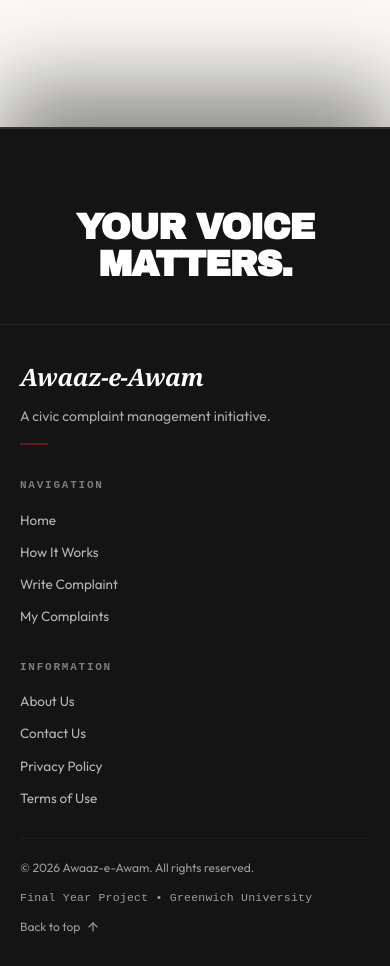
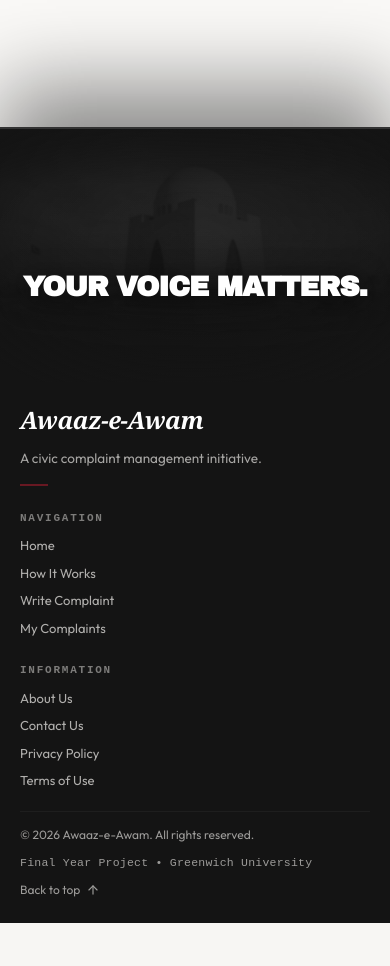
Before and after one commit to Fahadali9932/roman-urdu-complaint-classifier, a React (Vite) app: page / in a window 390 px wide. Shown: the part 3080-4046 px from the top of the page. After the commit the page ends 4003 px from the top, so only its background shows below. Built offline with nearby package versions, Linux system fonts and the light colour scheme; a web font is replaced by a local one.

Commit message:
feat: redesign footer with monochrome architectural backdrop

```diff
--- a/src/components/layout/PublicFooter.css
+++ b/src/components/layout/PublicFooter.css
@@ -2,6 +2,7 @@
    MONOCHROME CIVIC EDITORIAL FOOTER DESIGN SYSTEM
    Editorial Black #141414 | Paper White #F7F6F3 | Blood Maroon #681822
    Soft Gray #E5E3E0 | Graphite #323232
+   Architectural Backdrop: Mazar-e-Quaid, Karachi, Sindh
    ========================================================================== */
 
 .civic-editorial-footer {
@@ -29,7 +30,15 @@
   overflow: hidden;
 }
 
-/* Zone A: Editorial Statement Scene (Upper Portion ~55-60% height) */
+.footer-animated-track .footer-canvas {
+  position: sticky;
+  top: 0;
+  height: 100vh;
+}
+
+/* ==========================================================================
+   ZONE A: UPPER ARCHITECTURAL STATEMENT SCENE (~52-55% Viewport Height)
+   ========================================================================== */
 .footer-zone-a {
   position: relative;
   z-index: 10;
@@ -37,16 +46,62 @@
   display: flex;
   flex-direction: column;
   align-items: center;
-  justify-content: flex-start;
-  padding-top: clamp(120px, 17vh, 170px);
-  padding-bottom: 24px;
+  justify-content: center;
+  width: 100%;
+  min-height: 0;
+  padding-top: clamp(80px, 11vh, 108px);
+  padding-bottom: 20px;
   padding-left: clamp(16px, 4vw, 40px);
   padding-right: clamp(16px, 4vw, 40px);
   text-align: center;
+  overflow: hidden;
+}
+
+/* Mazar-e-Quaid Architectural Backdrop */
+.footer-monument-layer {
+  position: absolute;
+  inset: 0;
+  pointer-events: none;
+  overflow: hidden;
+  z-index: 1;
+}
+
+.footer-monument-img {
   width: 100%;
+  height: 100%;
+  object-fit: cover;
+  object-position: center 36%;
+  opacity: 0.70;
+  transform-origin: center center;
+}
+
+/* Atmospheric Multi-Stop Gradient Overlay (Dissolves monument smoothly into #141414) */
+.footer-monument-gradient {
+  position: absolute;
+  inset: 0;
+  pointer-events: none;
+  z-index: 2;
+  background:
+    radial-gradient(
+      ellipse 75% 70% at 50% 48%,
+      rgba(20, 20, 20, 0.20) 0%,
+      rgba(20, 20, 20, 0.60) 62%,
+      #141414 92%,
+      #141414 100%
+    ),
+    linear-gradient(
+      to bottom,
+      rgba(20, 20, 20, 0.90) 0%,
+      rgba(20, 20, 20, 0.35) 22%,
+      rgba(20, 20, 20, 0.45) 55%,
+      rgba(20, 20, 20, 0.88) 82%,
+      #141414 100%
+    );
 }
 
 .footer-statement-inner {
+  position: relative;
+  z-index: 10;
   max-width: 1380px;
   margin: 0 auto;
   width: 100%;
@@ -58,11 +113,12 @@
 }
 
 .footer-statement-headline {
-  font-size: clamp(2.5rem, min(6.2vw, 8.5vh), 5.75rem);
+  font-size: clamp(2.5rem, min(6.0vw, 8.2vh), 5.75rem);
   line-height: 1.04;
   letter-spacing: -0.035em;
   text-transform: uppercase;
   color: #FFFFFF;
+  text-shadow: 0 4px 28px rgba(0, 0, 0, 0.65);
   margin: 0 auto;
   text-align: center;
   width: 100%;
@@ -74,14 +130,15 @@
   }
 }
 
-/* Zone B: Functional Civic Grid & Attribution (Lower ~40-45% height) */
+/* ==========================================================================
+   ZONE B: LOWER FUNCTIONAL FOOTER (~45-48% Viewport Height)
+   ========================================================================== */
 .footer-zone-b {
   position: relative;
   z-index: 10;
   background-color: #141414;
-  border-top: 1px solid rgba(229, 227, 224, 0.08);
-  padding-top: clamp(28px, 4vh, 42px);
-  padding-bottom: clamp(24px, 3.5vh, 38px);
+  padding-top: clamp(24px, 3.5vh, 36px);
+  padding-bottom: clamp(24px, 3.5vh, 36px);
   padding-left: clamp(20px, 5vw, 64px);
   padding-right: clamp(20px, 5vw, 64px);
   width: 100%;
@@ -94,15 +151,15 @@
   width: 100%;
 }
 
-/* Multi-column Grid (2fr Brand | 1fr Nav | 1fr Info) */
+/* 3-Column Editorial Grid: Left Brand (2fr) | Center Nav (1fr) | Right Info (1fr) */
 .footer-grid {
   display: grid;
   grid-template-columns: 2fr 1fr 1fr;
-  gap: clamp(28px, 4.5vw, 64px);
-  margin-bottom: clamp(24px, 3.5vh, 40px);
+  gap: clamp(32px, 5vw, 72px);
+  margin-bottom: clamp(22px, 3vh, 34px);
 }
 
-/* Column 1: Brand */
+/* Column 1: Brand Wordmark & Truthful Tagline */
 .footer-col-brand {
   display: flex;
   flex-direction: column;
@@ -110,7 +167,7 @@
 }
 
 .footer-brand-title {
-  font-size: clamp(24px, 2.4vw, 32px);
+  font-size: clamp(24px, 2.3vw, 30px);
   font-style: italic;
   font-weight: 700;
   color: #FFFFFF;
@@ -125,12 +182,12 @@
 }
 
 .footer-brand-tagline {
-  font-size: 14px;
+  font-size: 13.5px;
   line-height: 1.6;
   color: #E5E3E0;
-  opacity: 0.72;
+  opacity: 0.70;
   margin-top: 10px;
-  max-width: 340px;
+  max-width: 320px;
   font-weight: 400;
 }
 
@@ -138,10 +195,10 @@
   width: 28px;
   height: 2px;
   background-color: #681822;
-  margin-top: 16px;
+  margin-top: 14px;
 }
 
-/* Columns 2 & 3: Links */
+/* Columns 2 & 3: Navigation & Information Lists */
 .footer-col-links {
   display: flex;
   flex-direction: column;
@@ -154,7 +211,7 @@
   text-transform: uppercase;
   letter-spacing: 0.16em;
   color: #E5E3E0;
-  opacity: 0.5;
+  opacity: 0.50;
   margin-bottom: 16px;
   font-weight: 600;
 }
@@ -162,14 +219,14 @@
 .footer-links-list {
   display: flex;
   flex-direction: column;
-  gap: 12px;
+  gap: 11px;
   width: 100%;
 }
 
 .footer-link {
-  font-size: 13.5px;
+  font-size: 13px;
   color: #E5E3E0;
-  opacity: 0.78;
+  opacity: 0.75;
   text-decoration: none;
   transition: opacity 180ms ease, color 180ms ease;
   font-weight: 400;
@@ -181,7 +238,7 @@
   color: #FFFFFF;
 }
 
-/* Bottom Bar: Copyright, Academic note & Back to top */
+/* Bottom Bar: Copyright, Academic Attribution & Back to top */
 .footer-bottom-bar {
   display: flex;
   flex-wrap: wrap;
@@ -264,24 +321,44 @@
   }
 
   .footer-zone-a {
-    padding-top: 80px;
-    padding-bottom: 40px;
+    min-height: clamp(220px, 30vh, 280px);
+    padding-top: 88px;
+    padding-bottom: 24px;
+    justify-content: center;
   }
 
   .footer-statement-headline {
     white-space: normal;
-    font-size: clamp(2.25rem, 8vw, 3.5rem);
+    font-size: clamp(1.75rem, 6.8vw, 2.5rem);
+    line-height: 1.1;
+  }
+
+  .footer-zone-b {
+    padding-top: 20px;
+    padding-bottom: 24px;
+    padding-left: 20px;
+    padding-right: 20px;
   }
 
   .footer-grid {
     grid-template-columns: 1fr;
-    gap: 32px;
+    gap: 24px;
+    margin-bottom: 20px;
+  }
+
+  .footer-col-heading {
+    margin-bottom: 10px;
+  }
+
+  .footer-links-list {
+    gap: 8px;
   }
 
   .footer-bottom-bar {
     flex-direction: column;
     align-items: flex-start;
-    gap: 12px;
+    gap: 10px;
+    padding-top: 14px;
   }
 }
 
@@ -313,6 +390,7 @@
     overflow: visible;
   }
 
+  .footer-monument-img,
   .footer-statement-headline,
   .footer-zone-b {
     transform: none !important;
--- a/src/components/layout/PublicFooter.tsx
+++ b/src/components/layout/PublicFooter.tsx
@@ -2,6 +2,8 @@ import React, { useState, useEffect, useRef, useCallback } from 'react';
 import { Link, useLocation } from 'react-router-dom';
 import { ArrowUp } from 'lucide-react';
 import { useLanguage } from '../../context/LanguageContext';
+import mazarDesktop from '../../assets/mazar-e-quaid-monochrome.jpg';
+import mazarMobile from '../../assets/mazar-e-quaid-mobile.jpg';
 import './PublicFooter.css';
 
 const copyrightYear = new Date().getFullYear();
@@ -23,6 +25,7 @@ export const PublicFooter: React.FC<PublicFooterProps> = ({ isHomePage }) => {
   const isHome = isHomePage ?? (location.pathname === '/');
 
   const containerRef = useRef<HTMLElement>(null);
+  const backdropRef = useRef<HTMLImageElement>(null);
   const headlineRef = useRef<HTMLHeadingElement>(null);
   const functionalRef = useRef<HTMLDivElement>(null);
 
@@ -90,16 +93,24 @@ export const PublicFooter: React.FC<PublicFooterProps> = ({ isHomePage }) => {
     (p: number) => {
       if (prefersReducedMotion || isMobile || !isHome) return;
 
-      // Headline motion: starts slightly lower (+44px) and glides upward smoothly into position
+      // Subtle architectural backdrop parallax: gentle translation + scale settle
+      const tBackdrop = smoother(clamp01(p / 0.85));
+      const backdropY = (1 - tBackdrop) * 18;
+      const backdropScale = 1.05 - tBackdrop * 0.03; // 1.05 -> 1.02
+      if (backdropRef.current) {
+        backdropRef.current.style.transform = `translate3d(0, ${backdropY}px, 0) scale(${backdropScale})`;
+      }
+
+      // Headline motion: starts slightly lower (+36px) and glides upward smoothly into position in Zone A center
       const tHeadline = smoother(clamp01(p / 0.70));
-      const headlineY = (1 - tHeadline) * 44;
+      const headlineY = (1 - tHeadline) * 36;
       if (headlineRef.current) {
         headlineRef.current.style.transform = `translate3d(0, ${headlineY}px, 0)`;
       }
 
-      // Zone B Functional Grid motion: reveals and slides up (+24px -> 0px)
+      // Zone B Functional Grid motion: reveals and slides up (+20px -> 0px)
       const tFunctional = smoother(clamp01((p - 0.15) / 0.60));
-      const functionalY = (1 - tFunctional) * 24;
+      const functionalY = (1 - tFunctional) * 20;
       if (functionalRef.current) {
         functionalRef.current.style.transform = `translate3d(0, ${functionalY}px, 0)`;
         functionalRef.current.style.opacity = `${tFunctional}`;
@@ -190,29 +201,55 @@ export const PublicFooter: React.FC<PublicFooterProps> = ({ isHomePage }) => {
       aria-label={ur ? 'آوازِ عوام کا اختتامیہ' : 'Awaaz-e-Awam civic footer'}
     >
       <div className={`footer-canvas ${isHome && !isMobile && !prefersReducedMotion ? 'sticky top-0 h-screen' : ''}`}>
-        {/* Zone A: Upper Closing Statement Scene (~55-60% height) */}
+
+        {/* ====================================================================
+            ZONE A: UPPER ARCHITECTURAL STATEMENT SCENE (~52-55% Viewport Height)
+            Subtle grayscale Mazar-e-Quaid background with prominent centered headline
+            ==================================================================== */}
         <div className="footer-zone-a">
+          {/* Mazar-e-Quaid Architectural Backdrop Layer */}
+          <div className="footer-monument-layer" aria-hidden="true">
+            <picture>
+              <source media="(max-width: 768px)" srcSet={mazarMobile} />
+              <img
+                ref={backdropRef}
+                src={mazarDesktop}
+                alt=""
+                className="footer-monument-img will-change-transform"
+                loading="lazy"
+                decoding="async"
+              />
+            </picture>
+            {/* Atmospheric gradient overlay: blends monument seamlessly into #141414 */}
+            <div className="footer-monument-gradient" />
+          </div>
+
+          {/* Foreground Editorial Headline Scene */}
           <div className="footer-statement-inner">
             <h2
               ref={headlineRef}
               className="footer-statement-headline font-display will-change-transform"
-              style={isHome && !isMobile && !prefersReducedMotion ? { transform: 'translate3d(0, 44px, 0)' } : undefined}
+              style={isHome && !isMobile && !prefersReducedMotion ? { transform: 'translate3d(0, 36px, 0)' } : undefined}
             >
               {t('footerHeadline')}
             </h2>
           </div>
         </div>
 
-        {/* Zone B: Lower Functional Footer (~40-45% height) */}
+        {/* ====================================================================
+            ZONE B: LOWER FUNCTIONAL FOOTER (~45-48% Viewport Height)
+            Refined, minimalist 3-column navigation grid and essential attribution
+            ==================================================================== */}
         <div
           ref={functionalRef}
           className="footer-zone-b will-change-transform"
-          style={isHome && !isMobile && !prefersReducedMotion ? { opacity: 0, transform: 'translate3d(0, 24px, 0)' } : undefined}
+          style={isHome && !isMobile && !prefersReducedMotion ? { opacity: 0, transform: 'translate3d(0, 20px, 0)' } : undefined}
         >
           <div className="footer-zone-b-inner">
-            {/* Multi-column Editorial Grid */}
+            {/* 3-Column Editorial Grid: Left Brand | Center Navigation | Right Information */}
             <div className="footer-grid">
-              {/* Column 1: Brand & Truthful Civic Tagline */}
+
+              {/* LEFT: Brand Wordmark, Truthful Tagline & Signature Accent */}
               <div className="footer-col-brand">
                 <a
                   href="#hero"
@@ -229,8 +266,8 @@ export const PublicFooter: React.FC<PublicFooterProps> = ({ isHomePage }) => {
                 <div className="footer-brand-signature" aria-hidden="true" />
               </div>
 
-              {/* Column 2: Navigation Links */}
-              <div className="footer-col-links">
+              {/* CENTER: Primary Navigation */}
+              <div className="footer-col-links footer-col-center">
                 <h3 className="footer-col-heading">
                   {t('footerColNav')}
                 </h3>
@@ -250,8 +287,8 @@ export const PublicFooter: React.FC<PublicFooterProps> = ({ isHomePage }) => {
                 </nav>
               </div>
 
-              {/* Column 3: Information Links */}
-              <div className="footer-col-links">
+              {/* RIGHT: Information */}
+              <div className="footer-col-links footer-col-right">
                 <h3 className="footer-col-heading">
                   {t('footerColInfo')}
                 </h3>
@@ -270,9 +307,10 @@ export const PublicFooter: React.FC<PublicFooterProps> = ({ isHomePage }) => {
                   </Link>
                 </nav>
               </div>
+
             </div>
 
-            {/* Bottom Row: Attribution, Academic Capstone & Back to top */}
+            {/* Bottom Row: Restrained Copyright, Academic Capstone Attribution & Back to Top */}
             <div className="footer-bottom-bar">
               <div className="footer-copyright">
                 © {copyrightYear} <bdi>Awaaz-e-Awam</bdi>. {t('footerRights')}
@@ -294,8 +332,10 @@ export const PublicFooter: React.FC<PublicFooterProps> = ({ isHomePage }) => {
                 </a>
               </div>
             </div>
+
           </div>
         </div>
+
       </div>
     </footer>
   );
```
Also changed, not shown: src/assets/mazar-e-quaid-mobile.jpg (added), src/assets/mazar-e-quaid-monochrome.jpg (added).
